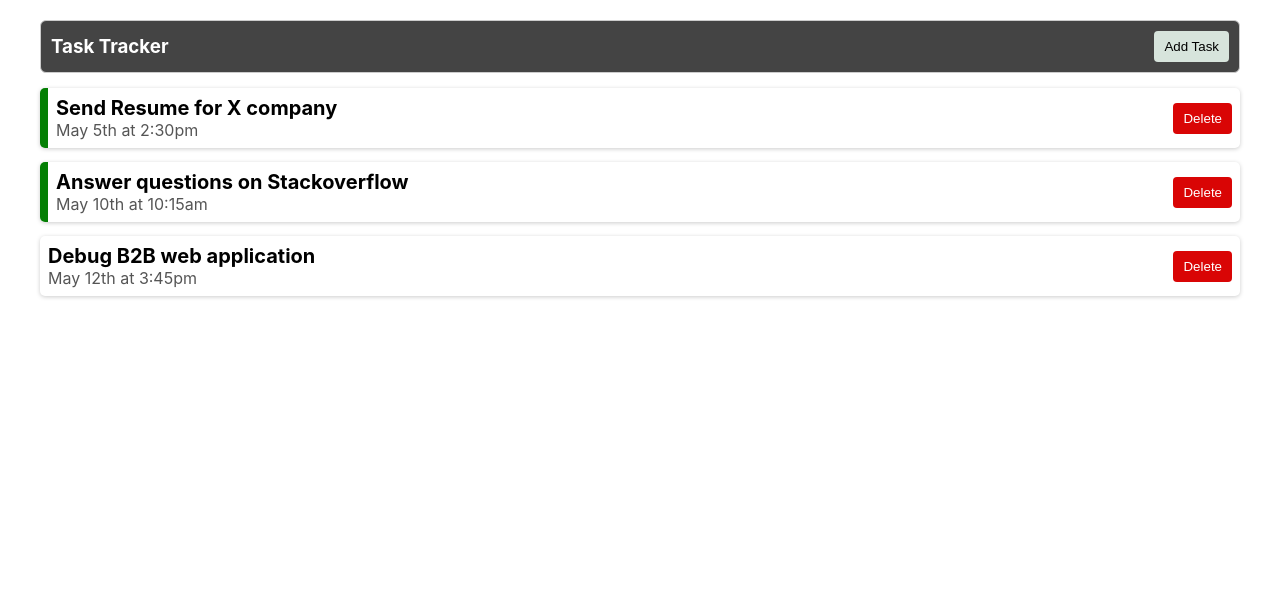
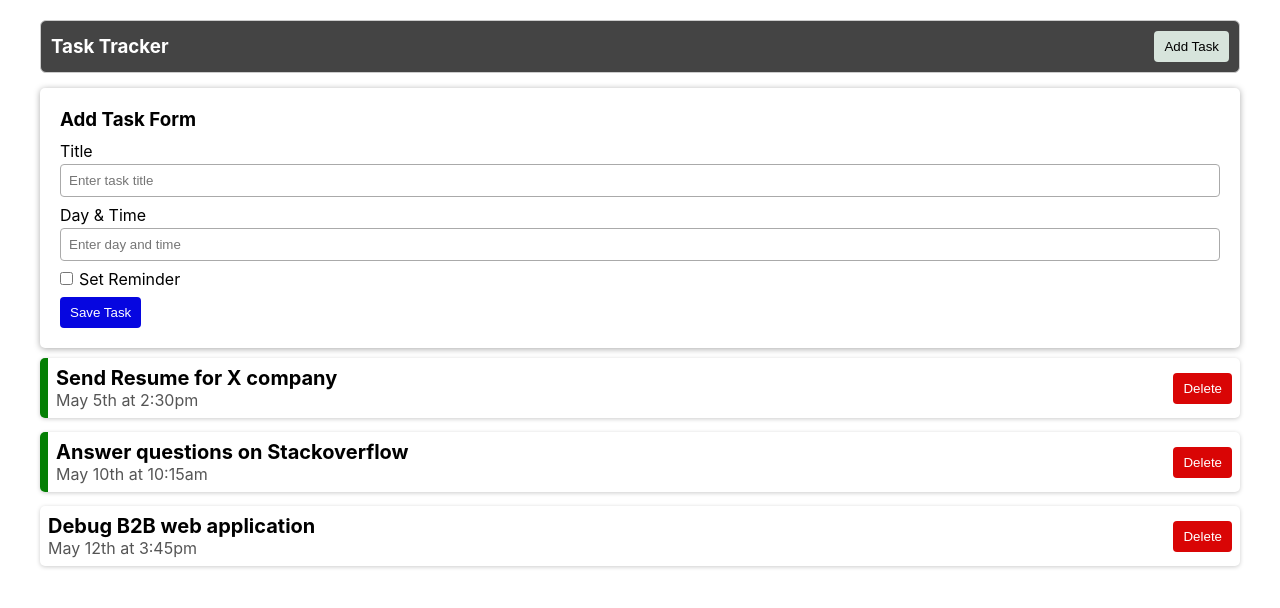
Before and after one commit to masoudtabatabaei/react-task-tracker, a React (Create React App) app: page / in a window 1280 px wide. Shown: the top 608 px of the page. Built offline with nearby package versions, Linux system fonts and the light colour scheme.

Commit message:
Feature: Implement functionality of submit new task

```diff
--- a/src/App.css
+++ b/src/App.css
@@ -7,6 +7,18 @@
 .container {
   max-width: 1200px;
   margin: 20px auto;
+}
+
+input[type="text"] {
+  width: 100%;
+  padding: 8px;
+  margin-top: 3px;
+  border-radius: 4px;
+  border: 1px solid #aaaaaa;
+}
+
+.form-control {
+  margin-bottom: 8px;
 }
 
 .btn {
@@ -25,3 +37,15 @@
   background-color: #d90505;
   color: #ffffff;
 }
+
+.btn-info {
+  background-color: #0606e0;
+  color: #ffffff;
+}
+
+.error-msg {
+  background-color: rgba(255,0,0,0.3);
+  padding: 4px 8px;
+  border-radius: 5px;
+  margin-top: 10px;
+}
--- a/src/App.js
+++ b/src/App.js
@@ -1,6 +1,7 @@
 import { useState } from "react";
 import Header from "./components/header/header";
 import Tasks from "./components/tasks/tasks";
+import AddTask from "./components/addTask/addTask";
 import "./App.css";
 
 function App() {
@@ -34,7 +35,7 @@ function App() {
     setTasks(filtered);
   };
 
-  // handle toggle
+  // handle toggle on task
   const handleToggle = (id) => {
     const tasksClone = [...tasks];
     const index = tasksClone.findIndex((task) => task.id === id);
@@ -43,9 +44,18 @@ function App() {
     setTasks(tasksClone);
   };
 
+  // submit new task
+  const handleSubmitTask = (task) => {
+    const newId = tasks[tasks.length - 1].id + 1;
+    const newTask = { ...task, id: newId };
+    console.log(newTask);
+    setTasks((prevTasks) => [...prevTasks, newTask]);
+  };
+
   return (
     <div className="container">
       <Header />
+      <AddTask onSubmit={handleSubmitTask} />
       {tasks.length === 0 ? (
         "There aren't any task"
       ) : (
--- /dev/null
+++ b/src/components/addTask/addTask.css
@@ -0,0 +1,6 @@
+.add-form {
+  padding: 20px;
+  border-radius: 5px;
+  box-shadow: 0 1px 6px #aaaaaa;
+  margin: 2px 0 10px;
+}
--- /dev/null
+++ b/src/components/addTask/addTask.jsx
@@ -0,0 +1,78 @@
+import { useState } from "react";
+import "./addTask.css";
+
+const AddTask = ({ onSubmit }) => {
+  const [title, setTitle] = useState("");
+  const [day, setDay] = useState("");
+  const [reminder, setReminder] = useState(false);
+  const [error, setError] = useState([false, ""]);
+
+  // handle add task
+  const handleAddTask = (e) => {
+    e.preventDefault();
+    setError([false, ""]);
+    if (title.trim() === "") {
+      setError([true, "Title is required"]);
+      return;
+    }
+
+    if (day.trim() === "") {
+      setError([true, "Day and Time is required"]);
+      return;
+    }
+
+    // submit new task
+    const submittedTask = {
+      text: title,
+      day,
+      reminder,
+    };
+    onSubmit(submittedTask);
+
+    // reset form input values
+    setTitle("");
+    setDay("");
+    setReminder(false);
+  };
+
+  return (
+    <form className="add-form" onSubmit={handleAddTask}>
+      <h3 style={{ marginBottom: "10px" }}>Add Task Form</h3>
+      <div className="form-control">
+        <label>Title</label>
+        <input
+          name="title"
+          type="text"
+          placeholder="Enter task title"
+          autoComplete="off"
+          value={title || ""}
+          onChange={(e) => setTitle(e.target.value)}
+        />
+      </div>
+      <div className="form-control">
+        <label>Day & Time</label>
+        <input
+          name="day"
+          type="text"
+          placeholder="Enter day and time"
+          autoComplete="off"
+          value={day || ""}
+          onChange={(e) => setDay(e.target.value)}
+        />
+      </div>
+      <div className="form-control">
+        <input
+          type="checkbox"
+          name="reminder"
+          checked={reminder}
+          onChange={(e) => setReminder(e.currentTarget.checked)}
+        />
+        <label style={{ marginLeft: "6px" }}>Set Reminder</label>
+      </div>
+      <input type="submit" value="Save Task" className="btn btn-info" />
+      {error[0] && <div className="error-msg">{error[1]}</div>}
+    </form>
+  );
+};
+
+export default AddTask;
```
